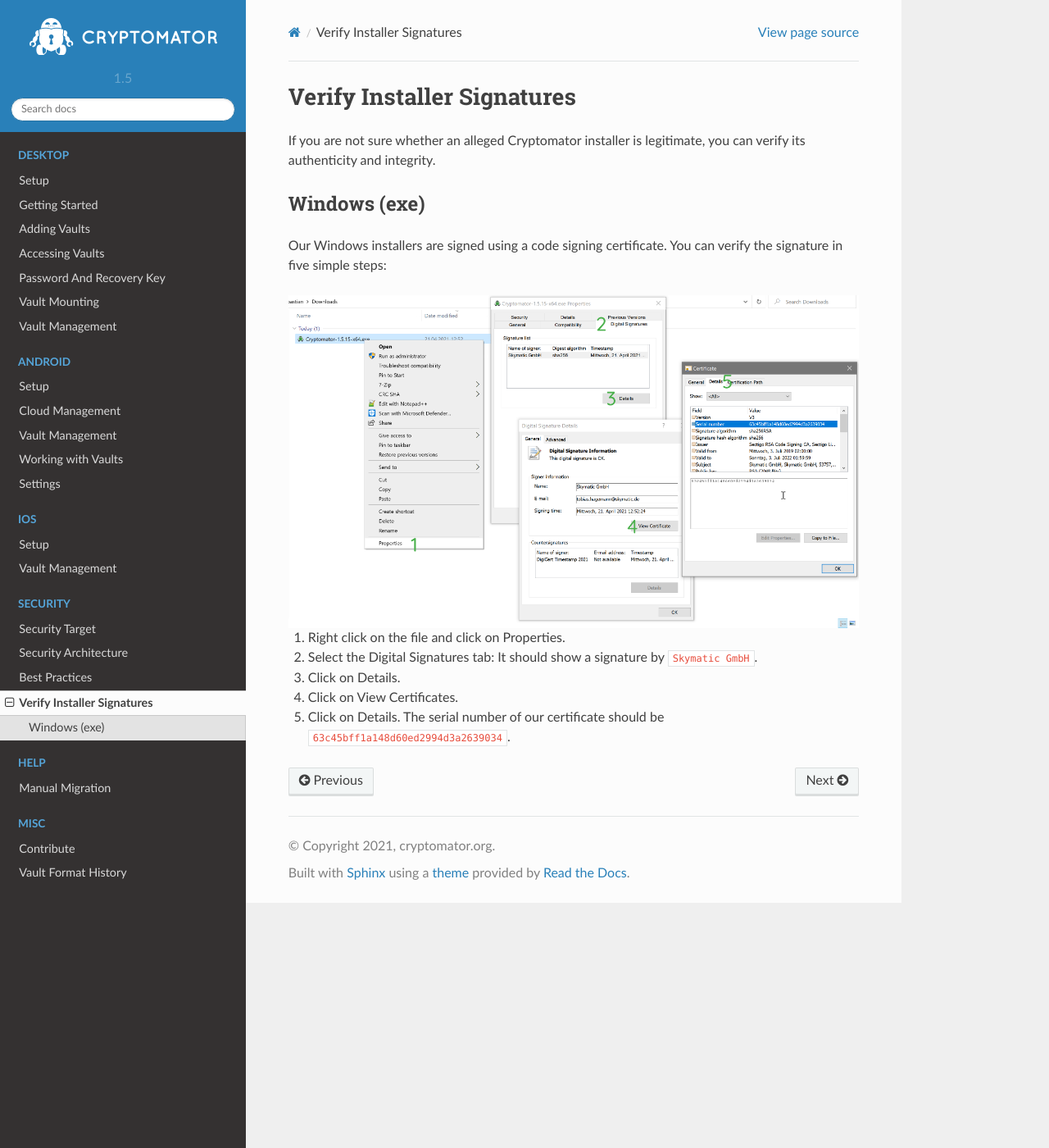
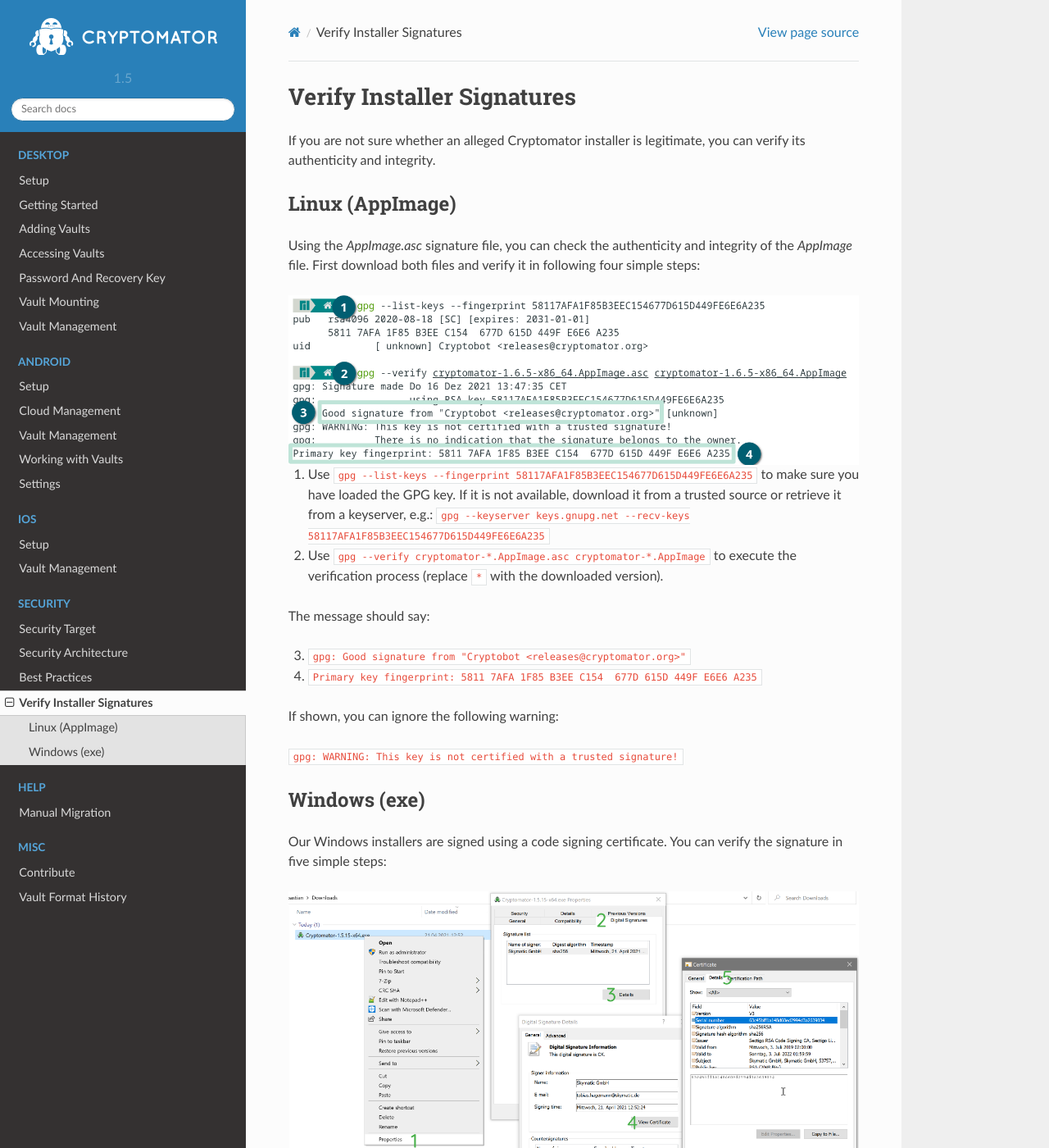
Before and after one commit to cryptomator/docs, a Sphinx documentation site: the page built from source/security/verify-installers.rst, in a window 1280 px wide and 1400 px high. Shown: the whole window at 82% size. Built offline with Sphinx 7.4.7 and the Read the Docs theme 2.0.0, drawn with Linux system fonts in a browser that asks for light colours.

Commit message:
How to verify AppImage signature on Linux

```diff
--- a/source/security/verify-installers.rst
+++ b/source/security/verify-installers.rst
@@ -2,6 +2,32 @@
 ===========================
 
 If you are not sure whether an alleged Cryptomator installer is legitimate, you can verify its authenticity and integrity.
+
+
+.. _security/verify-installers/linux:
+
+Linux (AppImage)
+-------------
+
+Using the `AppImage.asc` signature file, you can check the authenticity and integrity of the `AppImage` file. First download both files and verify it in following four simple steps:
+
+.. image:: ../img/security/verify-installer-linux-modified@2.png
+    :alt: How to check the code signing certificate on Linux
+    :width: 1316px
+    :align: center
+
+#. Use ``gpg --list-keys --fingerprint 58117AFA1F85B3EEC154677D615D449FE6E6A235`` to make sure you have loaded the GPG key. If it is not available, download it from a trusted source or retrieve it from a keyserver, e.g.: ``gpg --keyserver keys.gnupg.net --recv-keys 58117AFA1F85B3EEC154677D615D449FE6E6A235``
+
+#. Use ``gpg --verify cryptomator-*.AppImage.asc cryptomator-*.AppImage`` to execute the verification process (replace ``*`` with the downloaded version).
+
+The message should say:
+
+3. ``gpg: Good signature from "Cryptobot <releases@cryptomator.org>"``
+4. ``Primary key fingerprint: 5811 7AFA 1F85 B3EE C154  677D 615D 449F E6E6 A235``
+
+If shown, you can ignore the following warning:
+
+``gpg: WARNING: This key is not certified with a trusted signature!``
 
 .. _security/verify-installers/windows:
 
```
Also changed, not shown: source/img/security/verify-installer-linux-modified.png (added), source/img/security/verify-installer-linux-modified@2.png (added).
